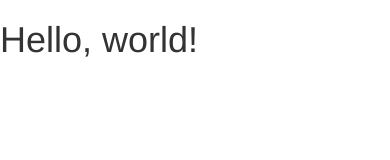
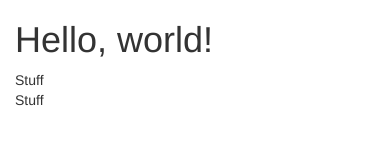
Before and after one commit to chuckpeck/bushel-peck, a website: page index.html in a window 390 px wide. Drawn offline with nearby package versions, Linux system fonts and the light colour scheme.

Commit message:
added bxslider dependency

```diff
--- a/bower.json
+++ b/bower.json
@@ -3,6 +3,7 @@
   "dependencies": {
     "jquery": "^1.11.1",
     "bootstrap": "~3.3.1",
-    "isotope": "~2.1.1"
+    "isotope": "~2.1.1",
+    "bxslider": "*"
   }
 }
--- a/index.html
+++ b/index.html
@@ -17,7 +17,14 @@
     <![endif]-->
   </head>
   <body>
-    <h1>Hello, world!</h1>
+
+    <div class="container">
+      <div class="row">
+        <div class="col-md-12"><h1>Hello, world!</h1></div>
+        <div class="col-md-6">Stuff</div>
+        <div class="col-md-6">Stuff</div>
+      </div>
+    </div>
 
     <!-- jQuery (necessary for Bootstrap's JavaScript plugins) -->
     <script src="https://ajax.googleapis.com/ajax/libs/jquery/1.11.2/jquery.min.js"></script>
```
